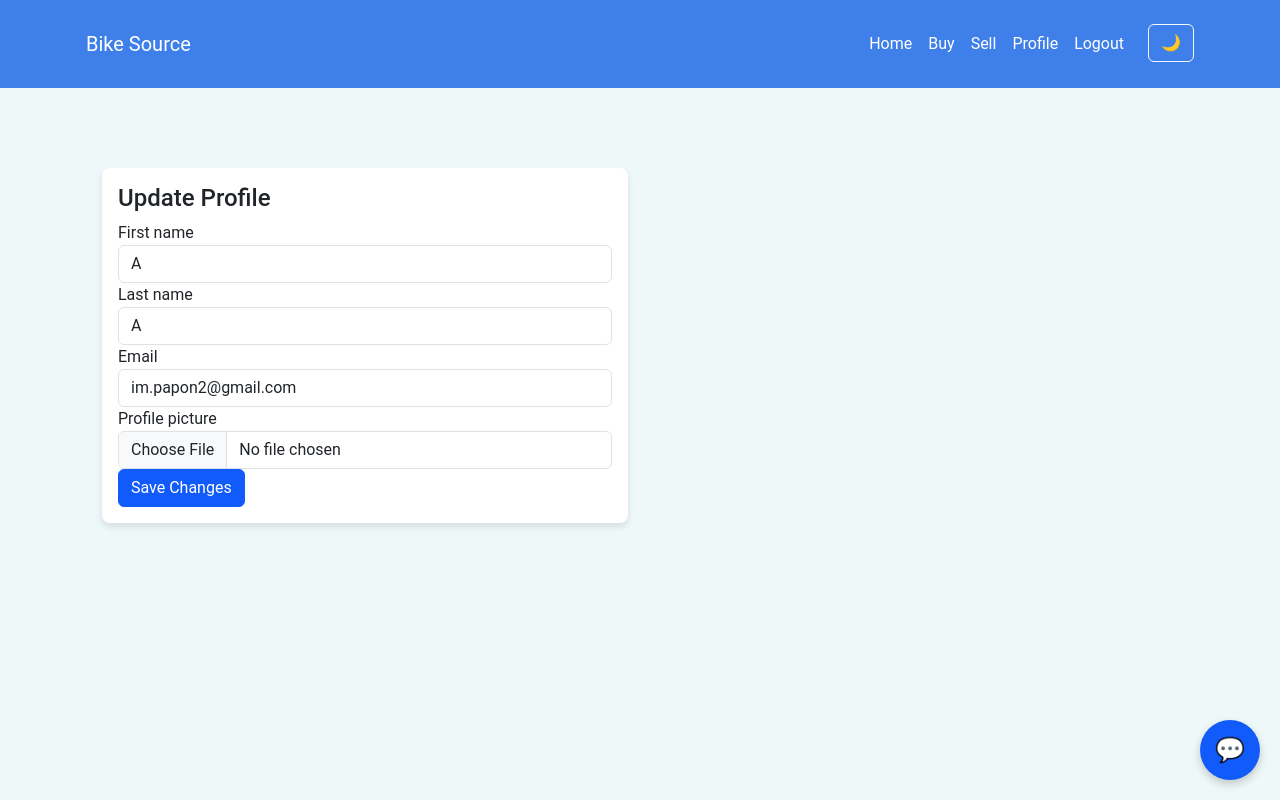
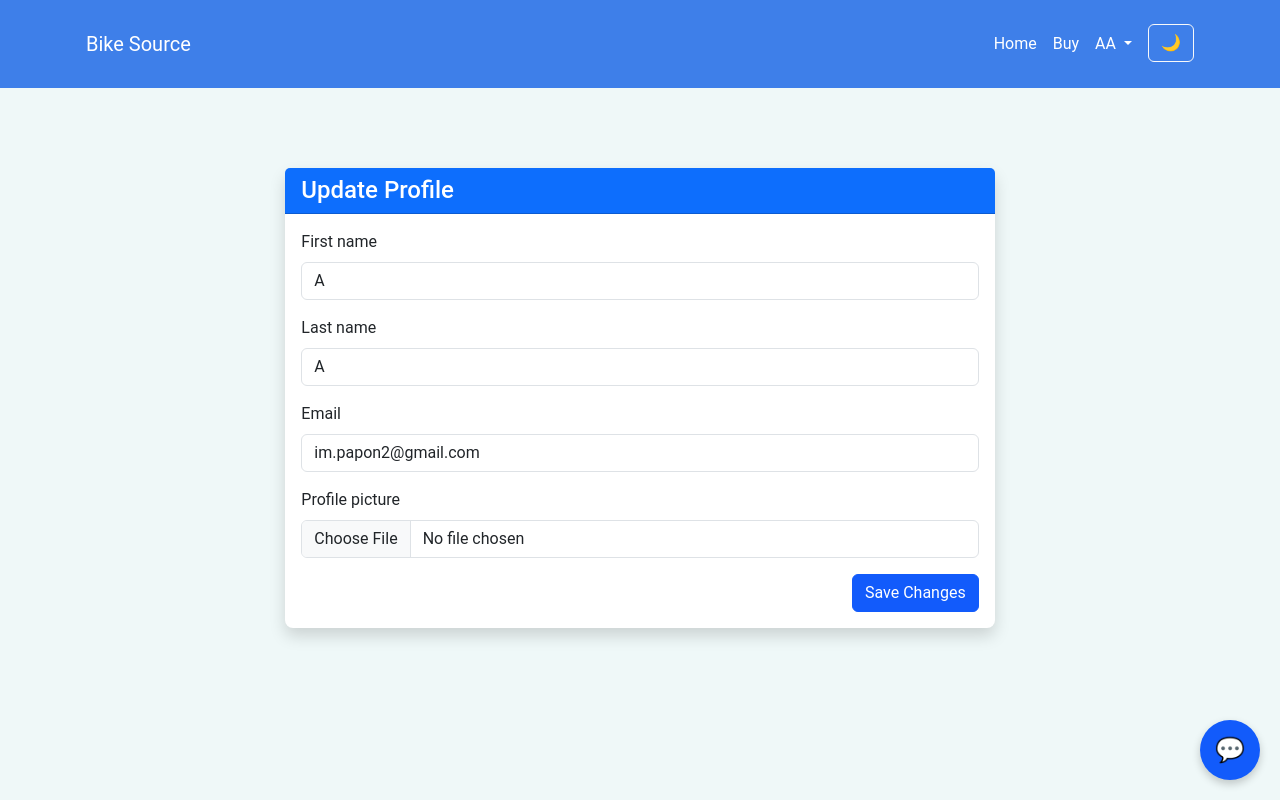
Before and after one commit to Amirul-Islam-Papon/Software-Development-Lab-Project, a Django app: page /update-profile/ in a window 1280 px wide. Run offline with Django 5.2, Linux system fonts and the light colour scheme; a user stored in the database is signed in; data comes from the database, SQL or seed files in the repository; both versions use the stored data as it was after the commit; some libraries are stand-ins or nearby versions.

Commit message:
UI Improvement

```diff
--- a/bike_buy_and_sell/admin.py
+++ b/bike_buy_and_sell/admin.py
@@ -8,6 +8,7 @@ from datetime import timedelta
 from .models import *
 from django.utils.safestring import mark_safe
 from django.utils.html import format_html  # <-- to render link safely
+from django.contrib.auth.models import User  # Import the User model
 
 
 class CategoryAdmin(admin.ModelAdmin):
@@ -219,3 +220,4 @@ admin.site.register(Orders, OrdersAdmin)
 admin.site.register(OrderItem, OrderItemAdmin)
 admin.site.register(Banner, BannerAdmin)
 admin.site.register(ChatMessage, ChatMessageAdmin)
+admin.site.register(User)  # Register the User model
--- a/bike_buy_and_sell/views.py
+++ b/bike_buy_and_sell/views.py
@@ -166,53 +166,106 @@ def sell_views(request):
         'category': category
     }
     if request.method == 'POST':
-        name = request.POST.get('name')
-        price = request.POST.get('price')
-        description = request.POST.get('description')
-        quantity = request.POST.get('quantity')
-        category = request.POST.get('category')
-        category_obj = Category.objects.get(pk=category)
-        user = request.user
-        bike_buy_and_sell_create = BikeBuyAndSell.objects.create(
-            name=name,
-            price=price,
-            quantity=quantity,
-            description=description,
-            category=category_obj,
-            user=user
-        )
-        print('bike_buy_and_sell_create = ', bike_buy_and_sell_create)
+        try:
+            name = request.POST.get('name')
+            price = request.POST.get('price')
+            description = request.POST.get('description')
+            quantity = request.POST.get('quantity')
+            category_id = request.POST.get('category')
+            image_list = request.FILES.getlist('image')
 
-        image_list = request.FILES.getlist('image')
-        print("image_list = ", image_list)
-        for image in image_list:
-            print("image = ", image)
-            BikeBuyAndSellImage.objects.create(
-                bike_buy_and_sell=bike_buy_and_sell_create,
-                image=image
+            # Validate required fields
+            if not (name and price and description and quantity and category_id):
+                messages.error(request, "All fields are required.")
+                return render(request, 'sell.html', context)
+
+            # Validate category
+            try:
+                category_obj = Category.objects.get(pk=category_id)
+            except Category.DoesNotExist:
+                messages.error(request, "Invalid category selected.")
+                return render(request, 'sell.html', context)
+
+            # Create the bike listing
+            bike_buy_and_sell_create = BikeBuyAndSell.objects.create(
+                name=name,
+                price=price,
+                quantity=quantity,
+                description=description,
+                category=category_obj,
+                user=request.user
             )
-        return redirect('sell_list')
 
-    return render(request, 'sell.html', context=context)
+            # Handle uploaded images
+            if not image_list:
+                messages.error(request, "At least one image is required.")
+                bike_buy_and_sell_create.delete()
+                return render(request, 'sell.html', context)
+
+            for image in image_list:
+                BikeBuyAndSellImage.objects.create(
+                    bike_buy_and_sell=bike_buy_and_sell_create,
+                    image=image
+                )
+
+            messages.success(request, "Bike listing created successfully!")
+            return redirect('sell_list')
+
+        except Exception as e:
+            messages.error(request, f"An error occurred: {str(e)}")
+            return render(request, 'sell.html', context)
+
+    return render(request, 'sell.html', context)
 
 
 @login_required(login_url='/login')
 def sell_list(request):
     bikes = BikeBuyAndSell.objects.filter(user=request.user)
 
+    # Handle form submission for adding a new bike
+    if request.method == 'POST':
+        try:
+            name = request.POST.get('name')
+            price = request.POST.get('price')
+            description = request.POST.get('description')
+            quantity = request.POST.get('quantity')
+            category_id = request.POST.get('category')
+            image_list = request.FILES.getlist('image')
+
+            # Validate required fields
+            if not (name and price and description and quantity and category_id):
+                messages.error(request, "All fields are required.")
+            else:
+                category_obj = Category.objects.get(pk=category_id)
+                bike = BikeBuyAndSell.objects.create(
+                    name=name,
+                    price=price,
+                    quantity=quantity,
+                    description=description,
+                    category=category_obj,
+                    user=request.user
+                )
+                for image in image_list:
+                    BikeBuyAndSellImage.objects.create(bike_buy_and_sell=bike, image=image)
+                messages.success(request, "Bike added successfully!")
+                return redirect('sell_list')
+        except Exception as e:
+            messages.error(request, f"An error occurred: {str(e)}")
+
     # Search and filter functionality
     search_query = request.GET.get('search', '')
-    category_id = request.GET.get('category', '')
+    selected_categories = request.GET.getlist('category', [])
 
     if search_query:
         bikes = bikes.filter(name__icontains=search_query)
-    if category_id:
-        bikes = bikes.filter(category_id=category_id)
+    if selected_categories:
+        bikes = bikes.filter(category_id__in=selected_categories)
 
     categories = Category.objects.all()
     context = {
         'bike_buy_and_sell': bikes,
         'categories': categories,
+        'selected_categories': selected_categories,
     }
     return render(request, 'sell_list.html', context)
 
--- a/core/urls.py
+++ b/core/urls.py
@@ -26,6 +26,6 @@ urlpatterns = [
 if settings.DEBUG:
     urlpatterns += static(settings.MEDIA_URL, document_root=settings.MEDIA_ROOT)
 
-admin.site.site_header = 'Bike Buy And Sell'
-admin.site.site_title = 'Bike Buy And Sell'
-admin.site.index_title = 'Bike Buy And Sell'
+admin.site.site_header = 'Bike Source'
+admin.site.site_title = 'Bike Source'
+admin.site.index_title = 'Bike Source'
--- a/templates/base.html
+++ b/templates/base.html
@@ -2,7 +2,7 @@
 <!DOCTYPE html>
 <html lang="en">
 <head>
-  <title>Bike Buy and Sell</title>
+  <title>Bike Source</title>
   <meta charset="utf-8">
   <meta name="viewport" content="width=device-width, initial-scale=1">
   <link rel="stylesheet" href="https://cdnjs.cloudflare.com/ajax/libs/bootstrap/5.3.0/css/bootstrap.min.css">
@@ -162,27 +162,20 @@
           <a class="nav-link {% if request.resolver_match.url_name == 'buy_list' %}active{% endif %}" href="{% url 'buy_list' %}">Buy</a>
         </li>
         {% if request.user.is_authenticated %}
-          <li class="nav-item">
-            <a class="nav-link {% if request.resolver_match.url_name == 'sell' %}active{% endif %}" href="{% url 'sell' %}">Sell</a>
-          </li>
-          <li class="nav-item">
-            <a class="nav-link {% if request.resolver_match.url_name == 'profile' %}active{% endif %}" href="{% url 'profile' %}">Profile</a>
-          </li>
-          <li class="nav-item">
-            <a class="nav-link" href="{% url 'logout' %}">Logout</a>
-          </li>
-        {% else %}
-          <li class="nav-item">
-            <a class="nav-link {% if request.resolver_match.url_name == 'login' %}active{% endif %}" href="{% url 'login' %}">Login</a>
-          </li>
-          <li class="nav-item">
-            <a class="nav-link {% if request.resolver_match.url_name == 'registration' %}active{% endif %}" href="{% url 'registration' %}">Sign Up</a>
+          <li class="nav-item dropdown">
+            <a class="nav-link dropdown-toggle" href="#" id="userDropdown" role="button" data-bs-toggle="dropdown" aria-expanded="false">
+              {{ request.user.username }}
+            </a>
+            <ul class="dropdown-menu dropdown-menu-end" aria-labelledby="userDropdown">
+              <li><a class="dropdown-item" href="{% url 'profile' %}">Profile</a></li>
+              <li><a class="dropdown-item" href="{% url 'sell_list' %}">Sell List</a></li>
+              <li><a class="dropdown-item" href="{% url 'logout' %}">Logout</a></li>
+            </ul>
           </li>
         {% endif %}
         <li class="nav-item">
-          <!-- Updated dark mode button with icon -->
-          <button class="btn btn-outline-light ms-3" onclick="toggleDarkMode()">
-              <span id="darkModeIcon">🌙</span>
+          <button id="darkModeToggle" class="btn btn-outline-light ms-2" onclick="toggleDarkMode()">
+            <span id="darkModeIcon">🌙</span>
           </button>
         </li>
       </ul>
@@ -203,6 +196,11 @@
   <p>&copy; 2025 Bike Source. All rights reserved. | <a href="{% url 'contact' %}">Contact Us</a></p>
 </footer>
 {% endif %}
+
+<!-- Back-to-Top Button -->
+<button id="backToTop" class="btn btn-primary position-fixed" style="bottom: 20px; right: 20px; display: none;">
+  ↑
+</button>
 
 <script>
   // Function to toggle dark mode with icon change
@@ -230,6 +228,19 @@
       icon.textContent = "🌙";
     }
   });
+
+  // Back-to-Top Button Logic
+  const backToTopButton = document.getElementById('backToTop');
+  window.addEventListener('scroll', () => {
+    if (window.scrollY > 300) {
+      backToTopButton.style.display = 'block';
+    } else {
+      backToTopButton.style.display = 'none';
+    }
+  });
+  backToTopButton.addEventListener('click', () => {
+    window.scrollTo({ top: 0, behavior: 'smooth' });
+  });
 </script>
 
 </body>
--- a/templates/base2.html
+++ b/templates/base2.html
@@ -1,7 +1,7 @@
 <!DOCTYPE html>
 <html lang="en">
 <head>
-  <title>Bike Buy and Sell</title>
+  <title>Bike Source</title>
   <meta charset="utf-8">
   <meta name="viewport" content="width=device-width, initial-scale=1">
   <link rel="stylesheet" href="https://maxcdn.bootstrapcdn.com/bootstrap/3.4.1/css/bootstrap.min.css">
@@ -36,7 +36,7 @@
         <span class="icon-bar"></span>
         <span class="icon-bar"></span>
       </button>
-      <a class="navbar-brand" href="{% url 'index' %}">Bike Buy And Sell</a>
+      <a class="navbar-brand" href="{% url 'index' %}">Bike Source</a>
     </div>
     <div class="collapse navbar-collapse" id="myNavbar">
       <ul class="nav navbar-nav">
--- a/templates/login.html
+++ b/templates/login.html
@@ -18,11 +18,11 @@
             {% endif %}
 
             {% for field in form.visible_fields %}
-                <div class="form-group mb-3">
-                    <label for="{{ field.id_for_label }}">{{ field.label }}</label>
+                <div class="mb-3">
+                    <label for="{{ field.id_for_label }}" class="form-label">{{ field.label }}</label>
                     {{ field|add_class:'form-control' }}
                     {% for error in field.errors %}
-                        <span class="text-danger">{{ error }}</span>
+                        <span class="text-danger small">{{ error }}</span>
                     {% endfor %}
                 </div>
             {% endfor %}
--- a/templates/update_profile.html
+++ b/templates/update_profile.html
@@ -3,27 +3,31 @@
 {% load widget_tweaks %}
 {% block content %}
 <div class="container mt-4">
-    <div class="row">
-        <div class="col-md-6">
-            <div class="card">
+  <div class="row justify-content-center">
+    <div class="col-md-8">
+      <div class="card shadow">
+        <div class="card-header bg-primary text-white">
+          <h4 class="mb-0">Update Profile</h4>
+        </div>
         <div class="card-body">
-                    <h4>Update Profile</h4>
           <form method="post" enctype="multipart/form-data">
             {% csrf_token %}
             {% for field in form %}
-                            <div class="form-group">
-                                <label for="{{ field.id_for_label }}">{{ field.label }}</label>
+              <div class="mb-3">
+                <label for="{{ field.id_for_label }}" class="form-label">{{ field.label }}</label>
                 {{ field|add_class:"form-control" }}
                 {% for error in field.errors %}
-                                    <span class="text-danger">{{ error }}</span>
+                  <span class="text-danger small">{{ error }}</span>
                 {% endfor %}
               </div>
             {% endfor %}
+            <div class="text-end">
               <button type="submit" class="btn btn-primary">Save Changes</button>
+            </div>
           </form>
         </div>
       </div>
     </div>
   </div>
 </div>
-{% endblock content %}
+{% endblock %}
```
Also changed, not shown: templates/cart_detail.html (+22 -0 lines), templates/checkout_create.html (+4 -4 lines), templates/index.html (+7 -7 lines), templates/sell_list.html (+66 -19 lines), db.sqlite3, media/bike_buy_and_sell_images/CamScanner_04-21-2025_22.162.jpg (added), media/bike_buy_and_sell_images/CamScanner_04-21-2025_22.163.jpg (added), media/bike_buy_and_sell_images/CamScanner_04-21-2025_22_5VgIiRZ.163.jpg (added), media/bike_buy_and_sell_images/CamScanner_04-21-2025_22_Tjs6OUL.163.jpg (added), media/bike_buy_and_sell_images/Screenshot_2024-11-29_230214.png (added), media/bike_buy_and_sell_images/Screenshot_2024-11-29_230214_7BnIf6V.png (added), media/bike_buy_and_sell_images/Screenshot_2024-11-29_230214_bU9iBwH.png (added), media/bike_buy_and_sell_images/Screenshot_2025-03-05_015345.png (added). Lines whose indentation alone changed are shown as unchanged.
